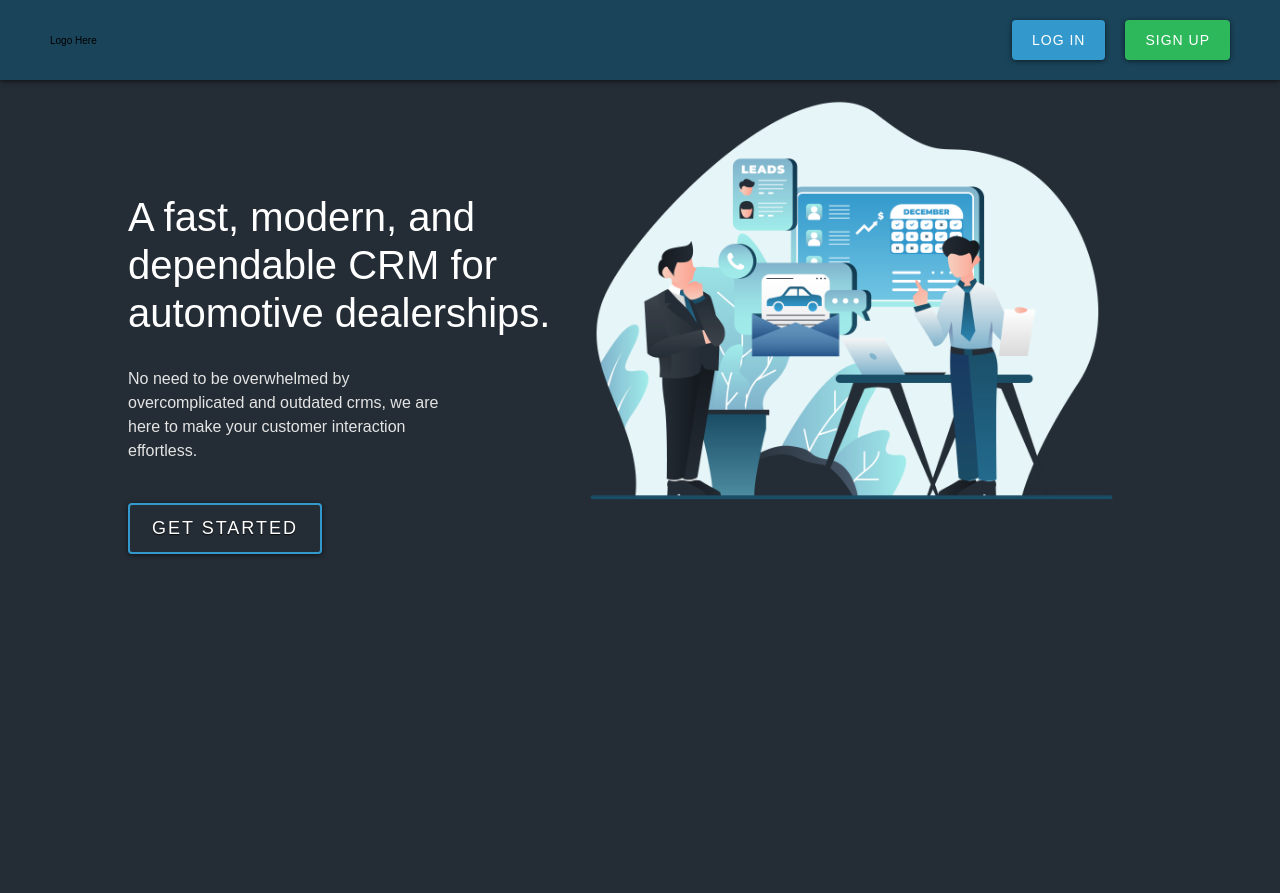
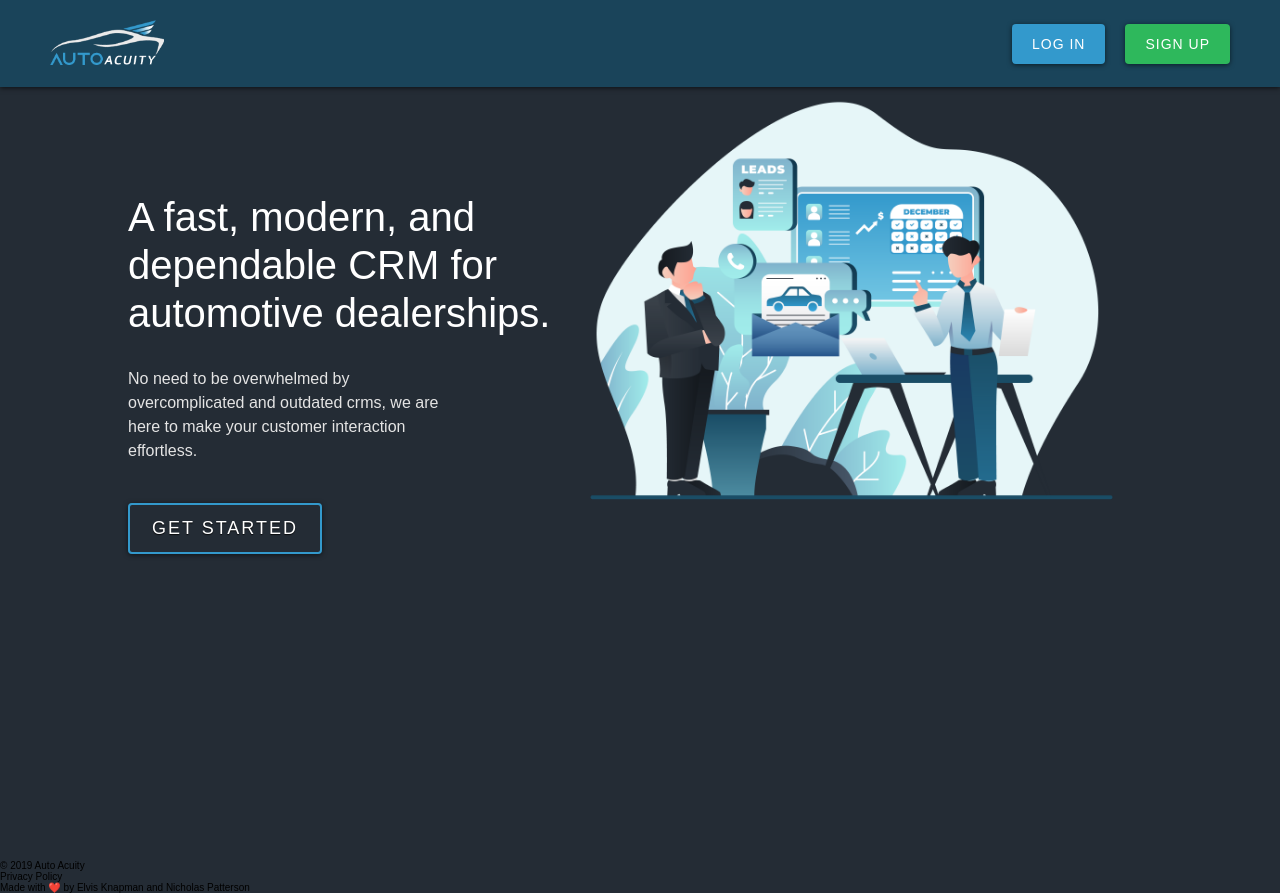
Before and after one commit to nicholas-patterson/dealer-crm, a React (Create React App) app: page / in a window 1280 px wide. Before the commit the page ends 860 px from the top, so only its background shows below. Built offline with nearby package versions, Linux system fonts and the light colour scheme.

Commit message:
:sparkles: added logo and basic footer

```diff
--- a/src/components/WelcomePage.js
+++ b/src/components/WelcomePage.js
@@ -1,5 +1,6 @@
 import React from "react";
 import illustration from "../images/Nicholas-Illustration-Rev-2.png";
+import logoSmall from "../images/AUTOACUITYLOGO-sm.png";
 import { Link } from "@reach/router";
 
 const WelcomePage = () => {
@@ -7,7 +8,13 @@ const WelcomePage = () => {
     <>
       <header className="header">
         <nav className="header__nav">
-          <div className="logo--small">Logo Here</div>
+          <div className="logo--small">
+            <img
+              src={logoSmall}
+              alt="Auto Acuit logo"
+              style={{ height: "45px" }}
+            />
+          </div>
           <div className="header__nav__buttons">
             <div className="header__nav__button">
               <div className="button button--login">Log In</div>
@@ -28,7 +35,10 @@ const WelcomePage = () => {
               No need to be overwhelmed by overcomplicated and outdated crms, we
               are here to make your customer interaction effortless.
             </p>
-            <Link className="button button--get-started button--slide-up" to="/">
+            <Link
+              className="button button--get-started button--slide-up"
+              to="/"
+            >
               Get Started
             </Link>
           </div>
@@ -41,6 +51,17 @@ const WelcomePage = () => {
           </div>
         </div>
       </div>
+      <footer className="footer">
+        <p class="footer__copyright">&copy; 2019 Auto Acuity</p>
+        <p className="footer__privacy-policy">Privacy Policy</p>
+        <p>
+          Made with{" "}
+          <span role="img" aria-label="heart emoji">
+            ❤️
+          </span>{" "}
+          by Elvis Knapman and Nicholas Patterson
+        </p>
+      </footer>
     </>
   );
 };
```
